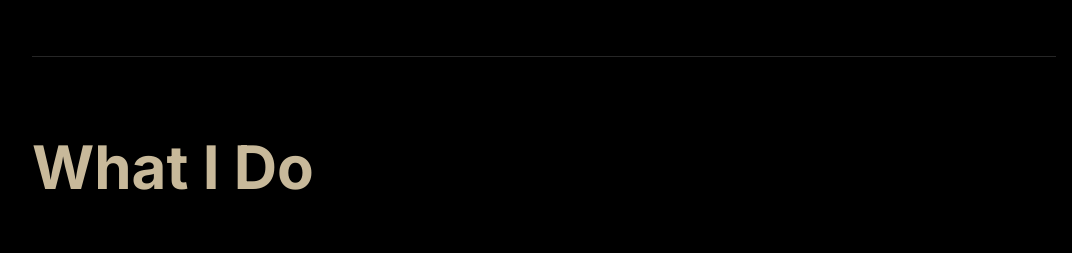
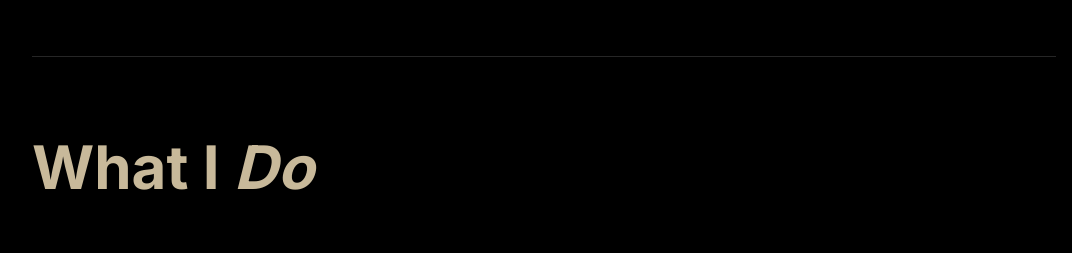
Before and after one commit to letsnavigatebmw/brandonmweaver, a React (Vite) app: page / in a window 1280 px wide. Shown: the part 1440-1693 px from the top of the page, without its empty margins (96-1168 px from the left). Built offline with nearby package versions, Linux system fonts and the light colour scheme.

Commit message:
Italicize 'Do' in 'What I Do' section heading

```diff
--- a/src/components/About.jsx
+++ b/src/components/About.jsx
@@ -34,7 +34,7 @@ export default function About() {
 
         {/* What I Do Section */}
         <h2 className="text-5xl md:text-6xl font-bold mb-16" style={{ color: '#c8b99a' }}>
-          What I Do
+          What I <span className="italic">Do</span>
         </h2>
 
         <div className="grid md:grid-cols-2 gap-12">
```
